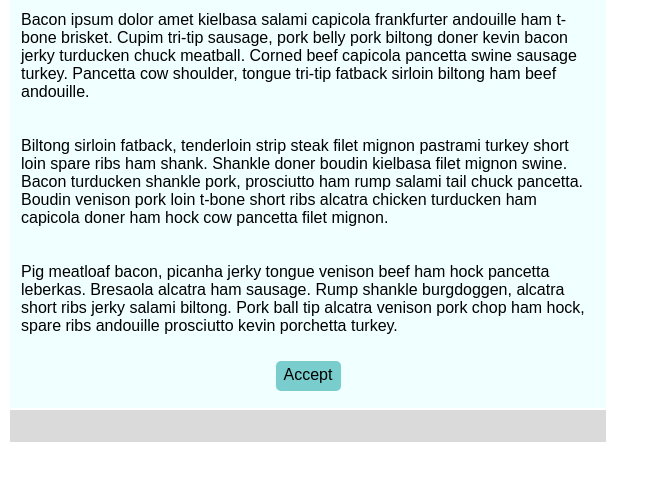
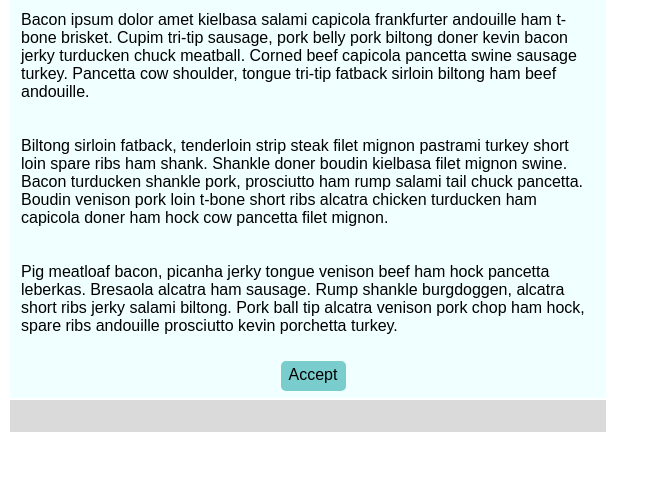
Before and after one commit to adam-rice/emailExample, a plain HTML site: page index.html in a window 1280 px wide. Shown: the part 124-604 px from the top of the page, without its empty margins (0-659 px from the left). Drawn offline with Linux system fonts and the light colour scheme.

Commit message:
add article

```diff
--- a/index.html
+++ b/index.html
@@ -5,7 +5,8 @@
     <title>Email Practice</title>
   </head>
   <style media="screen">
-    section    {background-color: #79CDCD; height: 20px; width: 55px; margin: 0 auto; text-align: center; padding:5px; border-radius: 5px; cursor: pointer;}
+    section    {height: 20px; width: 55px; margin: 0 auto;}
+    article {background-color: #79CDCD; height: 100%; width: 100%; padding:5px; border-radius: 5px; text-align: center; cursor: pointer;}
   </style>
   <body>
     <table style="max-width: 600px" width="100%">
@@ -18,9 +19,11 @@
           <p style="padding: 10px">Bacon ipsum dolor amet kielbasa salami capicola frankfurter andouille ham t-bone brisket. Cupim tri-tip sausage, pork belly pork biltong doner kevin bacon jerky turducken chuck meatball. Corned beef capicola pancetta swine sausage turkey. Pancetta cow shoulder, tongue tri-tip fatback sirloin biltong ham beef andouille.</p>
           <p style="padding: 10px">Biltong sirloin fatback, tenderloin strip steak filet mignon pastrami turkey short loin spare ribs ham shank. Shankle doner boudin kielbasa filet mignon swine. Bacon turducken shankle pork, prosciutto ham rump salami tail chuck pancetta. Boudin venison pork loin t-bone short ribs alcatra chicken turducken ham capicola doner ham hock cow pancetta filet mignon.</p>
           <p style="padding: 10px">Pig meatloaf bacon, picanha jerky tongue venison beef ham hock pancetta leberkas. Bresaola alcatra ham sausage. Rump shankle burgdoggen, alcatra short ribs jerky salami biltong. Pork ball tip alcatra venison pork chop ham hock, spare ribs andouille prosciutto kevin porchetta turkey.</p>
-          <a style="color: black; text-decoration: none" href="https://github.com/adam-rice">
-            <section>Accept</section>
-          </a>
+          <section>
+            <a style="color: black; text-decoration: none;" href="https://github.com/adam-rice">
+              <article>Accept</article>
+            </a>
+          </section>
           <p></p>
         </td>
       </tr>
```
